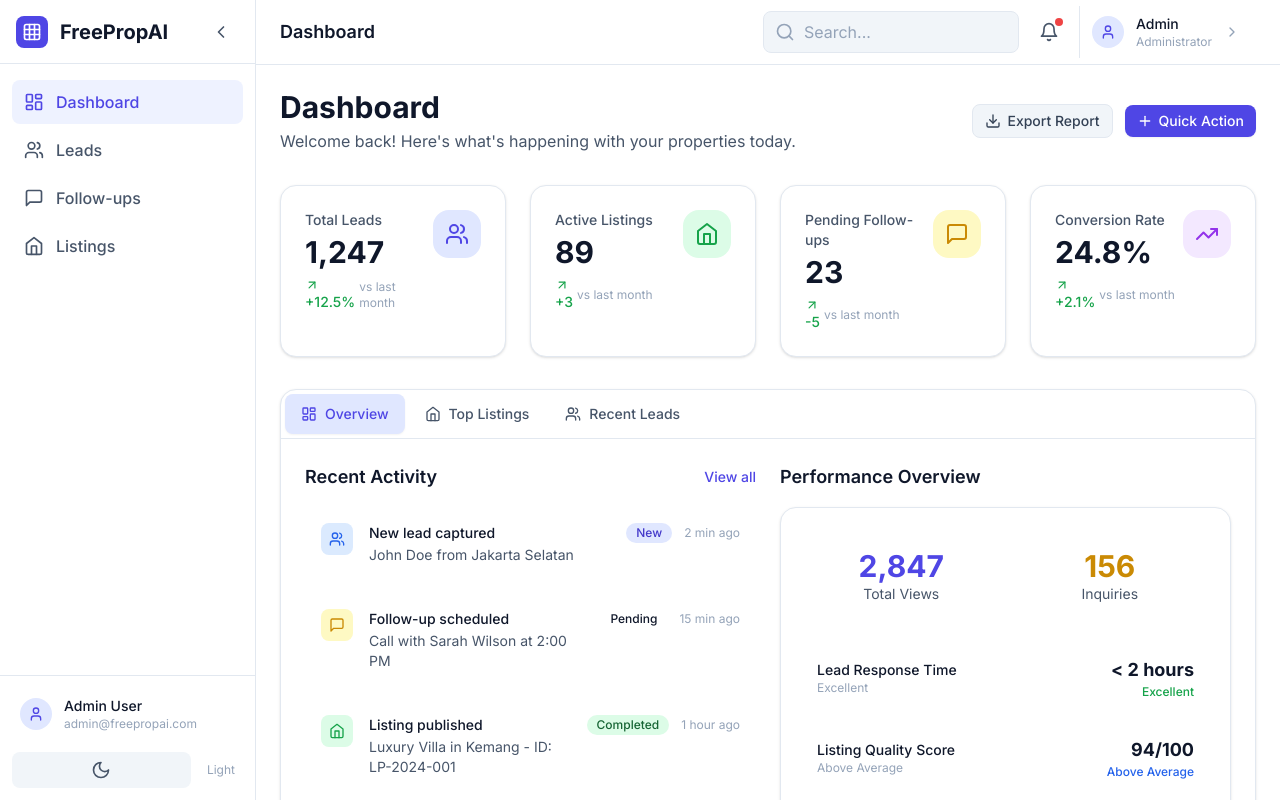
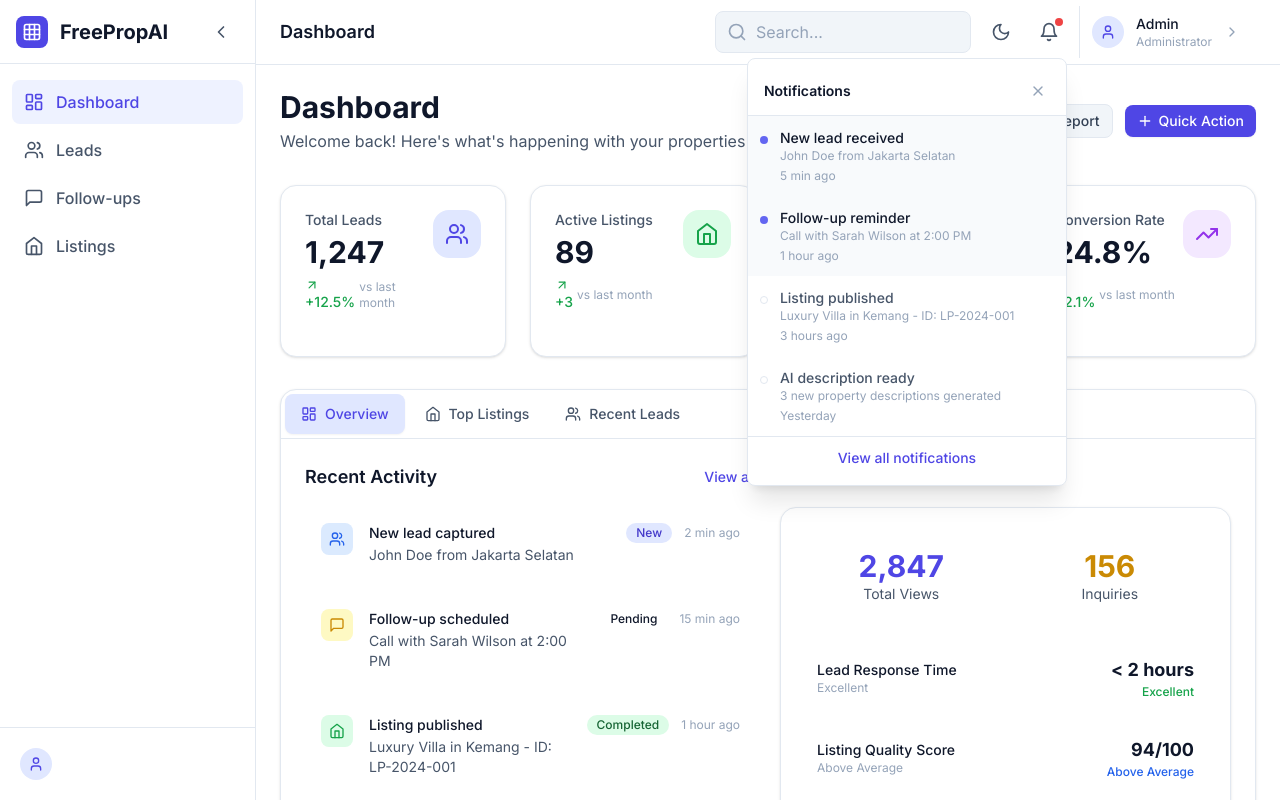
Before and after one commit to ceceps/freepropai, a React (Vite) app in the folder frontend/: page /dashboard in a window 1280 px wide. Both pictures are taken after a click on the button 1048 px from the left and 32 px from the top of the page. Shown: the top 800 px of the page. Built offline with nearby package versions, Linux system fonts and the light colour scheme.

Commit message:
change sidebar and add dummy notification menu, place switch dark/light mode to top nav

```diff
--- a/frontend/src/components/common/Layout.tsx
+++ b/frontend/src/components/common/Layout.tsx
@@ -1,9 +1,9 @@
-import { ReactNode, useState, useEffect } from 'react';
+import { ReactNode, useState, useEffect, useRef } from 'react';
 import { Link, useLocation, NavLink } from 'react-router-dom';
 import {
   Menu, Sun, Moon, Home, Users, MessageSquare,
   LayoutDashboard, ChevronLeft, ChevronRight, Bell,
-  User, Search, Grid, LogOut, Settings
+  User, Search, Grid, LogOut, Settings, X
 } from 'lucide-react';
 import { useTheme } from '../../context/ThemeContext';
 
@@ -25,6 +25,9 @@
   const [mobileMenuOpen, setMobileMenuOpen] = useState(false);
   const [isMobile, setIsMobile] = useState(false);
   const [showUserMenu, setShowUserMenu] = useState(false);
+  const [showNotifications, setShowNotifications] = useState(false);
+  const notificationRef = useRef<HTMLDivElement>(null);
+  const userMenuRef = useRef<HTMLDivElement>(null);
 
   useEffect(() => {
     const checkMobile = () => setIsMobile(window.innerWidth < 1024);
@@ -35,16 +38,29 @@
 
   useEffect(() => {
     const handleClickOutside = (event: MouseEvent) => {
-      if (showUserMenu && !(event.target as HTMLElement).closest('.user-menu')) {
+      if (showUserMenu && userMenuRef.current && !userMenuRef.current.contains(event.target as Node)) {
         setShowUserMenu(false);
+      }
+      if (showNotifications && notificationRef.current && !notificationRef.current.contains(event.target as Node)) {
+        setShowNotifications(false);
       }
     };
     document.addEventListener('mousedown', handleClickOutside);
     return () => document.removeEventListener('mousedown', handleClickOutside);
-  }, [showUserMenu]);
+  }, [showUserMenu, showNotifications]);
 
   const currentPath = location.pathname;
   const currentNav = navigation.find(n => currentPath === n.href) || navigation[0];
+
+  // Dummy notifications
+  const notifications = [
+    { id: 1, title: 'New lead received', message: 'John Doe from Jakarta Selatan', time: '5 min ago', read: false },
+    { id: 2, title: 'Follow-up reminder', message: 'Call with Sarah Wilson at 2:00 PM', time: '1 hour ago', read: false },
+    { id: 3, title: 'Listing published', message: 'Luxury Villa in Kemang - ID: LP-2024-001', time: '3 hours ago', read: true },
+    { id: 4, title: 'AI description ready', message: '3 new property descriptions generated', time: 'Yesterday', read: true },
+  ];
+
+  const unreadCount = notifications.filter(n => !n.read).length;
 
   return (
     <div className="min-h-screen bg-bg-primary dark:bg-bg-primary-dark transition-colors duration-200">
@@ -119,36 +135,12 @@
               })}
             </nav>
 
-            {/* Bottom section - User & Theme */}
+            {/* Bottom section - Theme only */}
             <div className="p-3 border-t border-border dark:border-border">
               <div className="flex items-center gap-3 p-2 rounded-lg hover:bg-secondary-100 dark:hover:bg-secondary-800 transition-colors">
                 <div className="w-8 h-8 rounded-full bg-primary-100 dark:bg-primary-900/30 flex items-center justify-center flex-shrink-0">
                   <User className="w-4 h-4 text-primary-600 dark:text-primary-400" />
                 </div>
-                {sidebarOpen && (
-                  <div className="flex-1 min-w-0">
-                    <p className="text-sm font-medium text-text-primary dark:text-text-primary truncate">Admin User</p>
-                    <p className="text-xs text-text-tertiary dark:text-text-tertiary truncate">admin@freepropai.com</p>
-                  </div>
-                )}
-              </div>
-              <div className="flex items-center gap-2 mt-3">
-                <button
-                  onClick={toggleTheme}
-                  className="flex-1 p-2 rounded-lg bg-secondary-100 dark:bg-secondary-800 hover:bg-secondary-200 dark:hover:bg-secondary-700 transition-colors"
-                  aria-label={theme === 'light' ? 'Switch to dark mode' : 'Switch to light mode'}
-                >
-                  {theme === 'light' ? (
-                    <Moon className="w-5 h-5 text-text-secondary dark:text-text-secondary mx-auto" />
-                  ) : (
-                    <Sun className="w-5 h-5 text-warning-500 mx-auto" />
-                  )}
-                </button>
-                {sidebarOpen && (
-                  <span className="text-xs text-text-tertiary dark:text-text-tertiary px-2">
-                    {theme === 'light' ? 'Light' : 'Dark'}
-                  </span>
-                )}
               </div>
             </div>
           </div>
@@ -185,23 +177,68 @@
                   />
                 </div>
 
-                {/* Notifications */}
-                <button className="relative p-2 rounded-lg hover:bg-secondary-100 dark:hover:bg-secondary-800 transition-colors">
-                  <Bell className="w-5 h-5 text-text-secondary dark:text-text-secondary" />
-                  <span className="absolute top-1 right-1 w-2 h-2 bg-danger-500 rounded-full" />
-                </button>
-
-                {/* Theme toggle for mobile */}
+                {/* Theme toggle - moved to top nav before bell */}
                 <button
                   onClick={toggleTheme}
-                  className="p-2 rounded-lg hover:bg-secondary-100 dark:hover:bg-secondary-800 transition-colors lg:hidden"
+                  className="p-2 rounded-lg hover:bg-secondary-100 dark:hover:bg-secondary-800 transition-colors"
                   aria-label={theme === 'light' ? 'Switch to dark mode' : 'Switch to light mode'}
                 >
                   {theme === 'light' ? <Moon className="w-5 h-5 text-text-secondary" /> : <Sun className="w-5 h-5 text-warning-500" />}
                 </button>
 
+                {/* Notifications with dropdown */}
+                <div className="relative" ref={notificationRef}>
+                  <button
+                    onClick={() => setShowNotifications(!showNotifications)}
+                    className="relative p-2 rounded-lg hover:bg-secondary-100 dark:hover:bg-secondary-800 transition-colors"
+                  >
+                    <Bell className="w-5 h-5 text-text-secondary dark:text-text-secondary" />
+                    {unreadCount > 0 && (
+                      <span className="absolute top-1 right-1 w-2 h-2 bg-danger-500 rounded-full" />
+                    )}
+                  </button>
+
+                  {showNotifications && (
+                    <div className="absolute right-0 mt-2 w-80 bg-surface dark:bg-surface border border-border dark:border-border rounded-lg shadow-dropdown py-2 z-50 animate-fade-in">
+                      <div className="px-4 py-3 border-b border-border dark:border-border flex items-center justify-between">
+                        <h3 className="text-sm font-semibold text-text-primary dark:text-text-primary">Notifications</h3>
+                        <button
+                          onClick={() => setShowNotifications(false)}
+                          className="p-1 rounded hover:bg-secondary-100 dark:hover:bg-secondary-800"
+                        >
+                          <X className="w-4 h-4 text-text-tertiary" />
+                        </button>
+                      </div>
+                      <div className="max-h-80 overflow-y-auto">
+                        {notifications.map((notif) => (
+                          <button
+                            key={notif.id}
+                            className={`dropdown-item w-full text-left p-3 ${!notif.read ? 'bg-secondary-50 dark:bg-secondary-800/50' : ''}`}
+                          >
+                            <div className="flex items-start gap-3">
+                              <div className={`flex-shrink-0 w-2 h-2 mt-2 rounded-full ${!notif.read ? 'bg-primary-500' : 'transparent border border-border'}`} />
+                              <div className="flex-1 min-w-0">
+                                <p className={`text-sm font-medium ${!notif.read ? 'text-text-primary dark:text-text-primary' : 'text-text-secondary dark:text-text-secondary'}`}>
+                                  {notif.title}
+                                </p>
+                                <p className="text-xs text-text-tertiary dark:text-text-tertiary truncate">{notif.message}</p>
+                                <p className="text-xs text-text-tertiary dark:text-text-tertiary mt-1">{notif.time}</p>
+                              </div>
+                            </div>
+                          </button>
+                        ))}
+                      </div>
+                      <div className="px-4 py-2 border-t border-border dark:border-border">
+                        <button className="w-full text-center text-sm text-primary-600 dark:text-primary-400 hover:text-primary-700 dark:hover:text-primary-300 font-medium">
+                          View all notifications
+                        </button>
+                      </div>
+                    </div>
+                  )}
+                </div>
+
                 {/* User menu */}
-                <div className="user-menu relative">
+                <div className="user-menu relative" ref={userMenuRef}>
                   <button
                     onClick={() => setShowUserMenu(!showUserMenu)}
                     className="flex items-center gap-3 pl-3 pr-4 py-2 border-l border-border dark:border-border hover:bg-secondary-50 dark:hover:bg-secondary-800/50 transition-colors rounded-r-lg"
```
